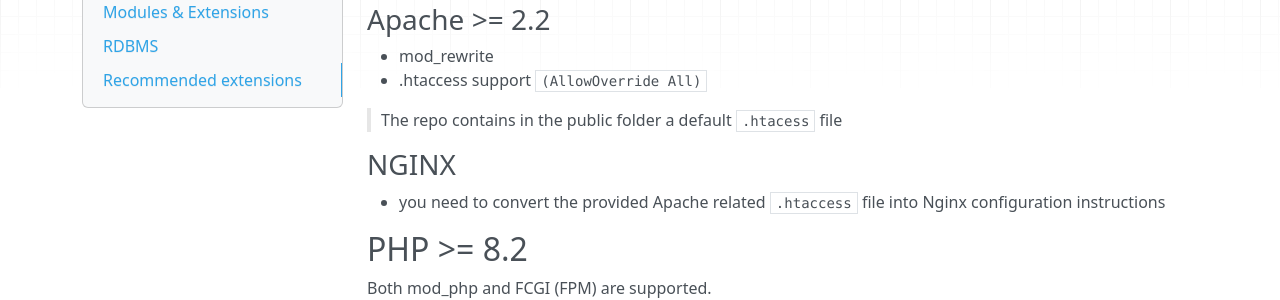
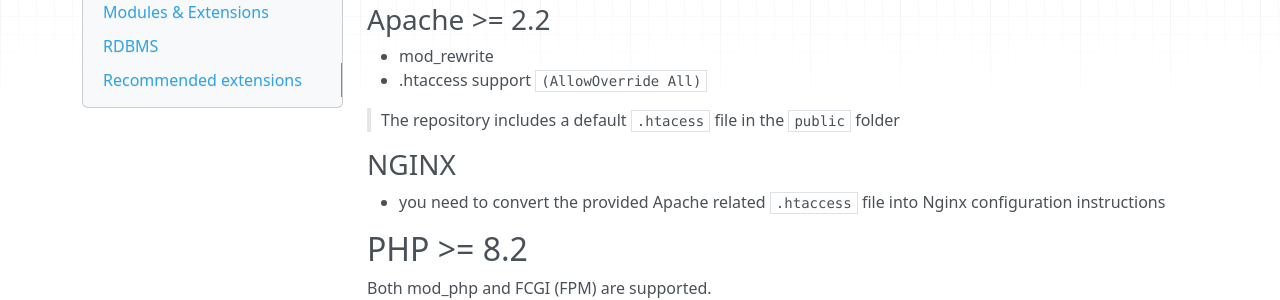
Before and after one commit to dotkernel/light-documentation, an MkDocs documentation site: the page built from docs/book/v1/introduction/server-requirements.md, in a window 1280 px wide and 1145 px high. Shown: the part 218-518 px from the top of the window. Built offline with MkDocs 1.6.1, drawn with Linux system fonts in a browser that asks for light colours; nearby versions of some CDN libraries.

Commit message:
update webserver page

```diff
--- a/docs/book/v1/introduction/server-requirements.md
+++ b/docs/book/v1/introduction/server-requirements.md
@@ -9,7 +9,7 @@
 * mod_rewrite
 * .htaccess support `(AllowOverride All)`
 
-> The repo contains in the public folder a default `.htacess` file
+> The repository includes a default `.htacess` file in the `public` folder
 
 ### NGINX
 
```
